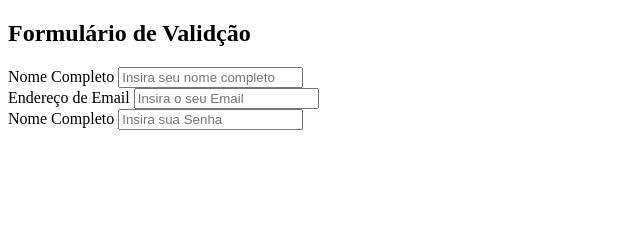
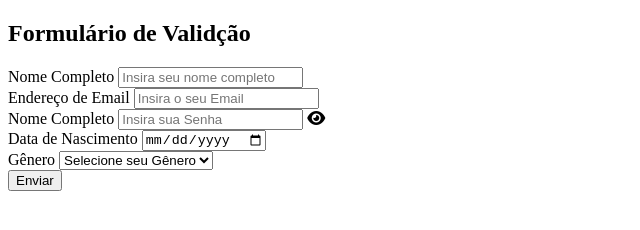
Before and after one commit to valderlanjs/formulario_de_validacao, a plain HTML site: page index.html in a window 1280 px wide. Shown: the whole page, without its empty margins (0-640 px from the left). Drawn offline with Linux system fonts and the light colour scheme.

Commit message:
Update index.html
finalizado o código html

```diff
--- a/index.html
+++ b/index.html
@@ -33,7 +33,23 @@
         <div class="form-group password">
           <label for="password">Nome Completo</label>
           <input type="password" id="password" placeholder="Insira sua Senha" />
-          <i id="pass-toggle-btn" class fa-solid fa-eye></i>
+          <i id="pass-toggle-btn" class="fa-solid fa-eye"></i>
+        </div>
+        <div class="form-group date">
+          <label for="date">Data de Nascimento</label>
+          <input type="date" id="date" placeholder="Selecione sua Data" />
+        </div>
+        <div class="form-group gender">
+          <label for="gender">Gênero</label>
+          <select id="gender">
+            <option value="" selected disabled>Selecione seu Gênero</option>
+            <option value="Masculino">Masculino</option>
+            <option value="Feminino">Feminino</option>
+            <option value="Outro">Outro</option>
+          </select>
+        </div>
+        <div class="form-group submit-btn">
+          <input type="submit" value="Enviar" />
         </div>
       </form>
     </main>
```
